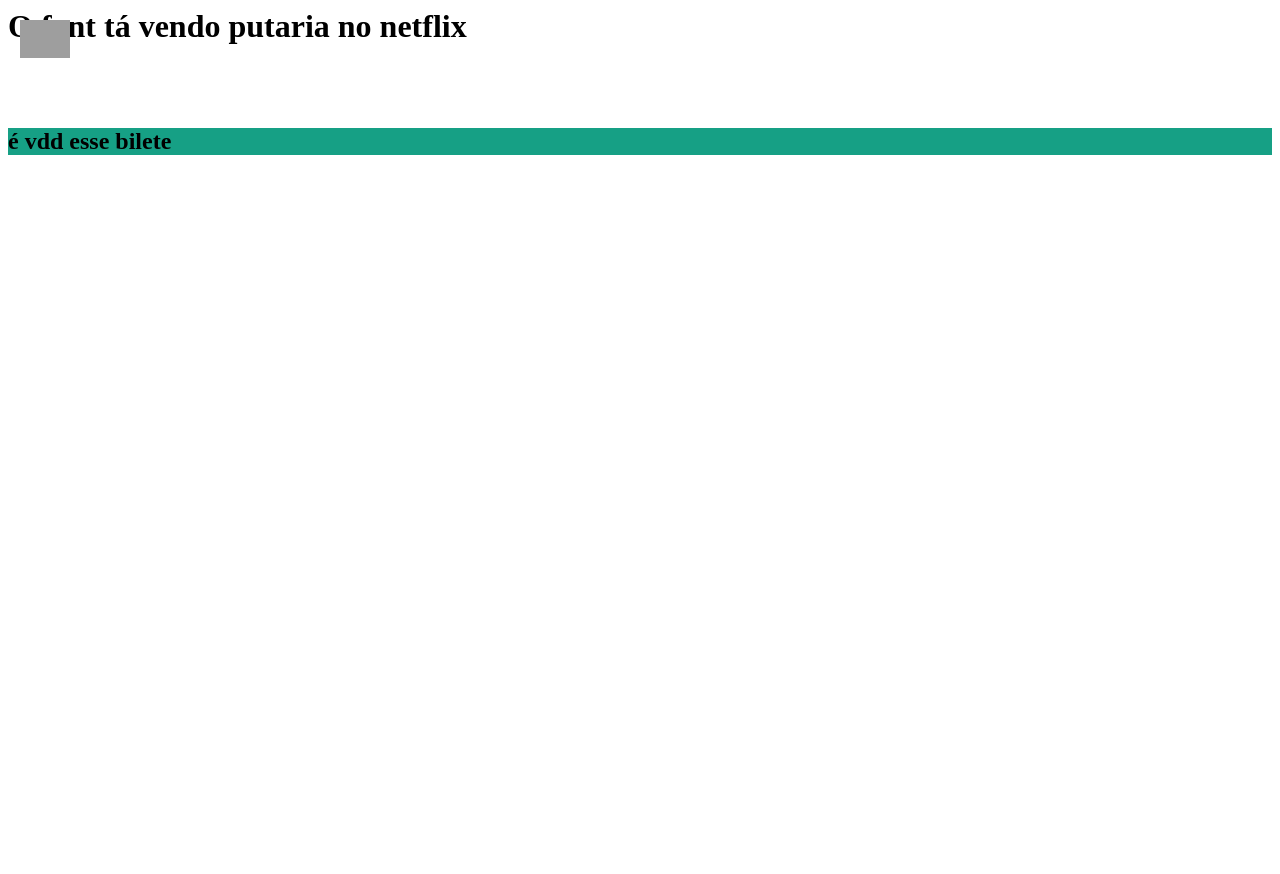
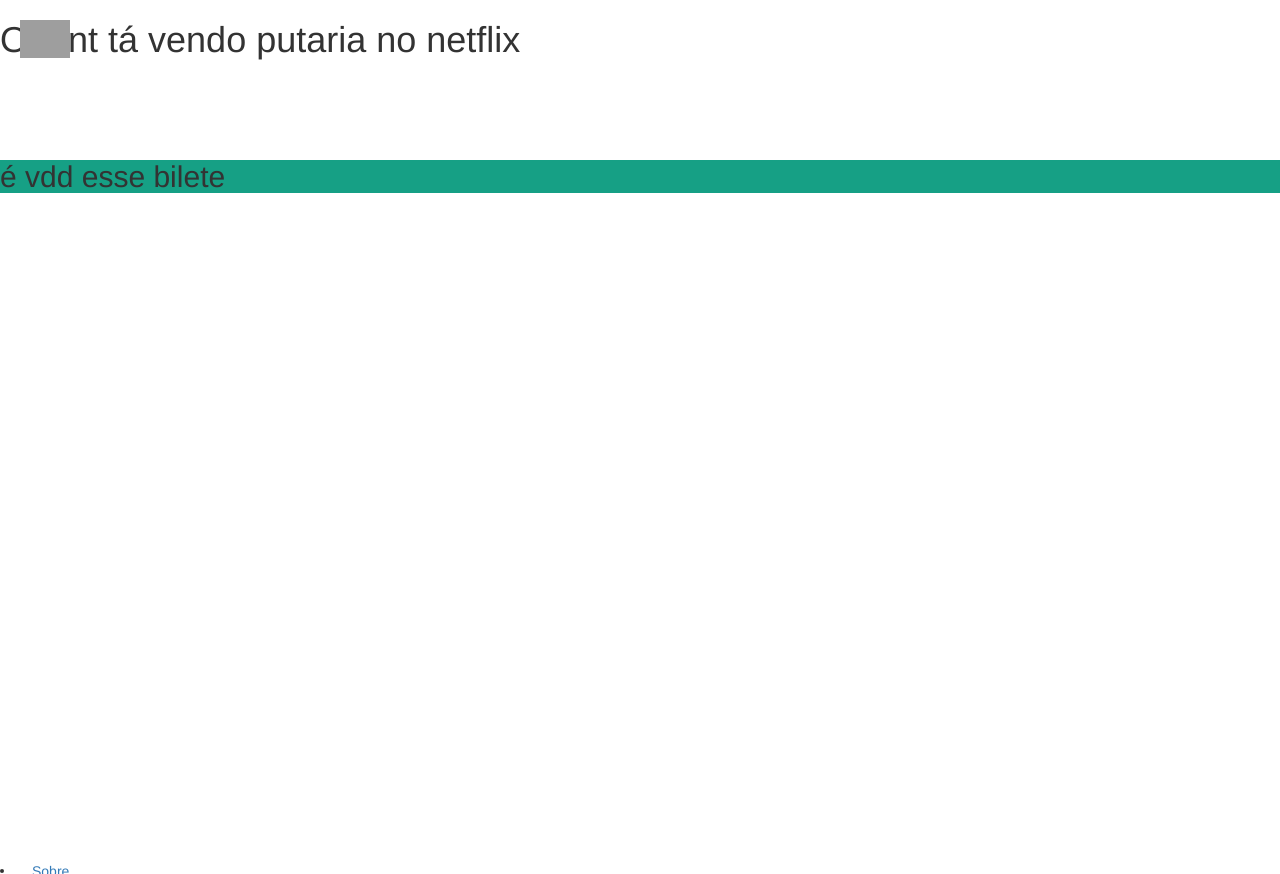
Before and after one commit to 2621/TheFence, a Django app: page / in a window 1280 px wide. Run offline with Django 3.2, Linux system fonts and the light colour scheme; some libraries are stand-ins or nearby versions; grey boxes are pictures that could not be loaded.

Commit message:
alteracoes amauri

```diff
--- a/blog/templates/index/index.html
+++ b/blog/templates/index/index.html
@@ -1,11 +1,13 @@
 <html>
 	<head>
 		<meta charset="utf-8">
+		<link rel="stylesheet" type="text/css" href="https://maxcdn.bootstrapcdn.com/bootstrap/3.3.7/css/bootstrap.min.css">
 	</head>
 	<body>
-		<header style="height: 100px">
+		<header style="height: 120px">
 			<img src="https://www.python.org/static/img/python-logo.png" style="max-height: 50px; max-width: 50px; position: absolute; top: 20px; left: 20px;">
 			<h1 style="left: 90px;">O font tá vendo putaria no netflix</h1>
+			<nav style="width: 100%; position: absolute; bottom: 0; height: 20px"><li><a href="\sobre" class="btn">Sobre</a></li></nav>
 		</header>
 		<section style="background-color: #16a085">
 			<h2>é vdd esse bilete</h2>
--- a/blog/views.py
+++ b/blog/views.py
@@ -1,5 +1,7 @@
 from django.shortcuts import render
 def index(request):
     return render(request, 'index/index.html', {})
+def sobre(request):
+    return render(request, 'sobre/sobre.html', {})
 
 # Create your views here.
```
